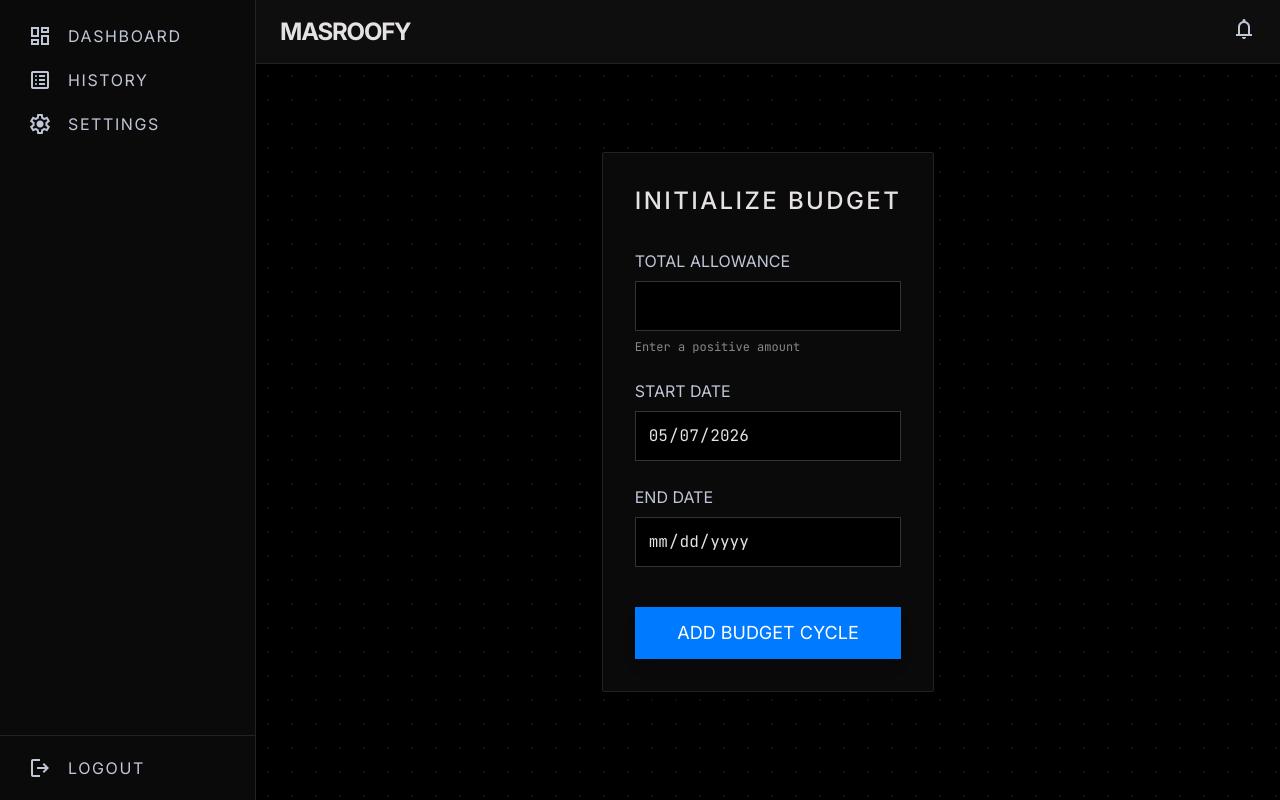
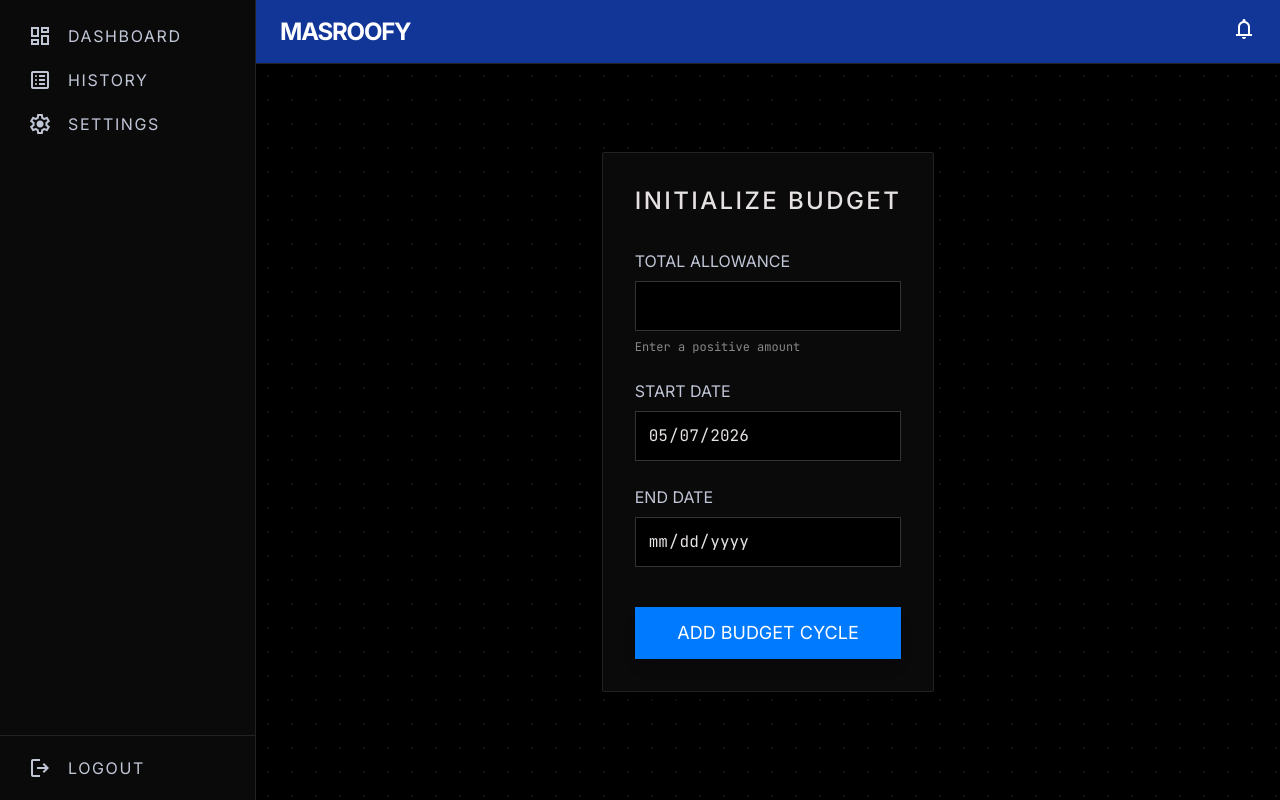
Before and after one commit to Amadoo42/masroofy, a Django app: page /setup/ in a window 1280 px wide. Run offline with Django 5.2, Linux system fonts and the light colour scheme; the visitor is signed in with stand-in values (Sample User, id 1); data that the repository does not hold is empty; some libraries are stand-ins or nearby versions.

Commit message:
Update header styles and chart appearance
Change header background to a blue brand color and switch header text and notification icon to white with a blue hover state for better contrast. Adjust dashboard chart palette (replace two slice colors) and reduce donut cutout from 75% to 30% to make slices more visible.

```diff
--- a/masroofy/budget/templates/budget/base.html
+++ b/masroofy/budget/templates/budget/base.html
@@ -76,12 +76,12 @@
     {% endif %}
 
     <main class="flex-1 flex flex-col h-full overflow-hidden">
-        <header class="flex justify-between items-center w-full px-6 h-16 bg-[#0e0e0e] border-b border-[#222] shrink-0">
-            <div class="font-heading text-2xl font-bold tracking-tighter text-on-surface">MASROOFY</div>
+        <header class="flex justify-between items-center w-full px-6 h-16 bg-[#123698] border-b border-[#222] shrink-0">
+            <div class="font-heading text-2xl font-bold tracking-tighter text-white">MASROOFY</div>
 
             {% if user.is_authenticated %}
             <div class="flex items-center gap-4 relative">
-                <button class="text-on-surface-variant hover:text-primary transition-colors relative" onclick="document.getElementById('notif-menu').classList.toggle('hidden')">
+                <button class="text-white hover:text-[#83C8F2] transition-colors relative" onclick="document.getElementById('notif-menu').classList.toggle('hidden')">
                     <span class="material-symbols-outlined">notifications</span>
                     {% if unread_notifications %}
                     <span class="absolute top-0 right-0 w-2 h-2 bg-primary rounded-full"></span>
--- a/masroofy/budget/templates/budget/dashboard.html
+++ b/masroofy/budget/templates/budget/dashboard.html
@@ -114,14 +114,14 @@
             labels: Object.keys(chartData),
             datasets: [{
                 data: Object.values(chartData),
-                backgroundColor: ['#007AFF', '#c8c6c5', '#454747', '#ffb4ab', '#353534'],
+                backgroundColor: ['#007AFF', '#c8c6c5', '#F76363', '#ffb4ab', '#81D4FA'],
                 borderWidth: 1, borderColor: '#0A0A0A'
             }]
         },
         options: {
             responsive: true,
             maintainAspectRatio: false,
-            cutout: '75%',
+            cutout: '30%',
             plugins: {
                 legend: {
                     display: true,
```
